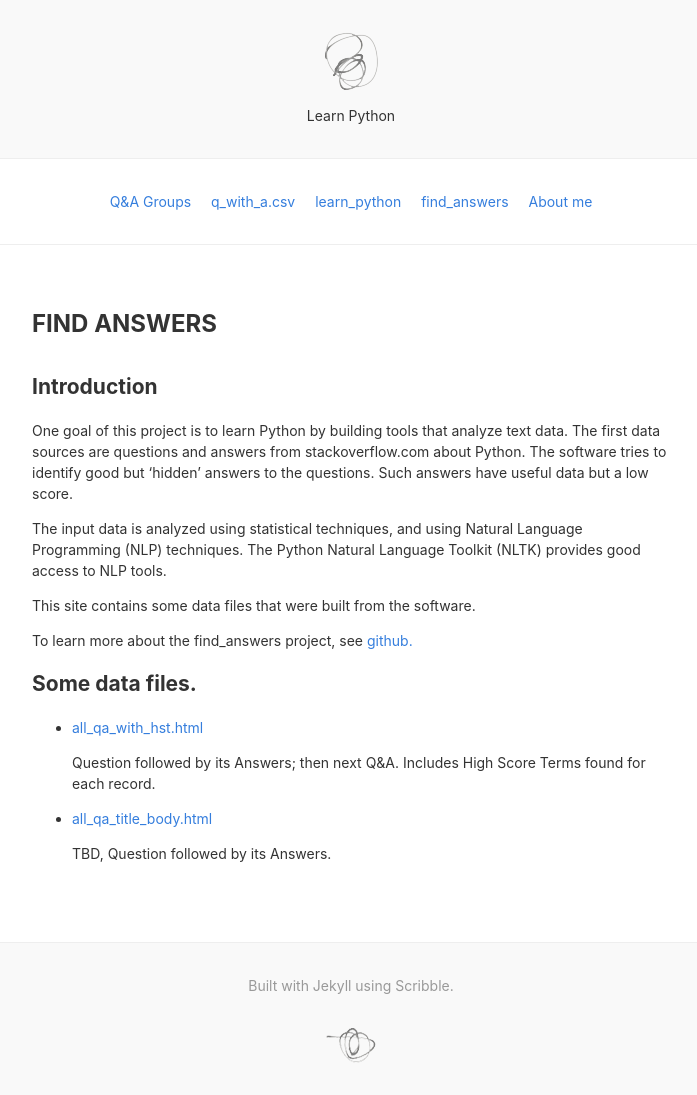
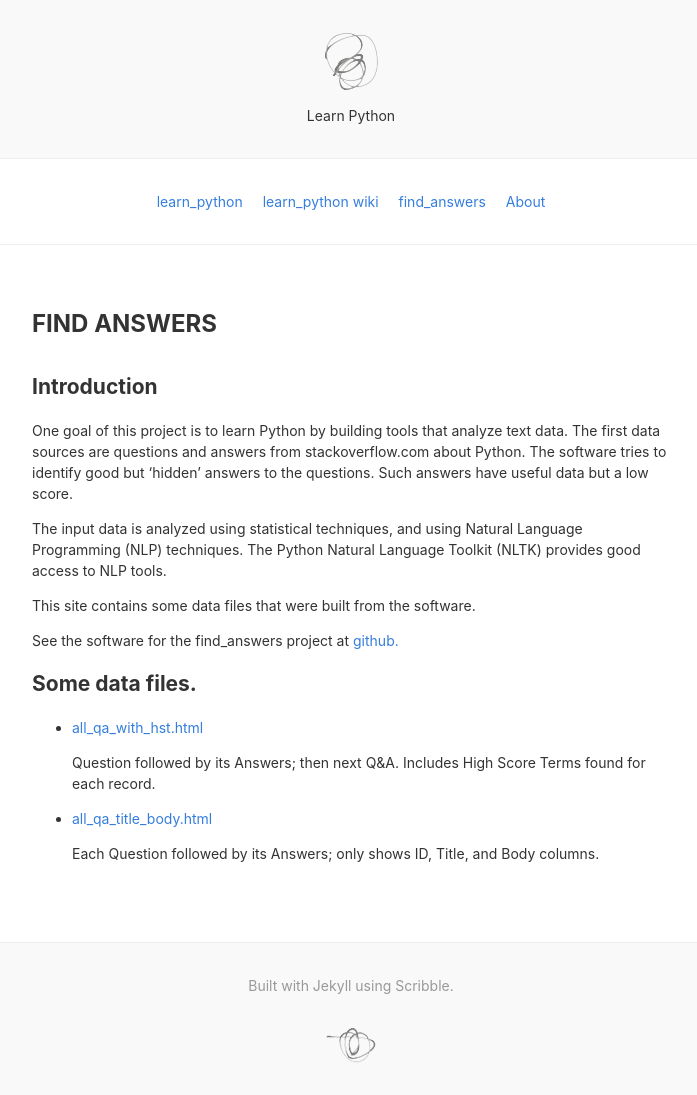
Before and after one commit to clp/learn_python, a Jekyll site: the page built from docs/find_answers/index.md, in a window 1280 px wide. Shown: the whole page, without its empty margins (289-986 px from the left). Built offline with Jekyll 4.4.1, drawn with Linux system fonts in a browser that asks for light colours; nearby versions of some CDN libraries.

Commit message:
_config.yml: Modify navigation links at top of page.
Remove two links to data files, no longer needed.

Add link to the learn_python project wiki at github.

```diff
--- a/docs/_config.yml
+++ b/docs/_config.yml
@@ -8,19 +8,16 @@ signoff:          "clp" # Your name
 share:            false # Turn on twitter and facebook share buttons
 
 links:
-  - name:         Q&A Groups
-    url:          /find_answers/all_qa_with_hst.html
-    external:     false
-  - name:         q_with_a.csv
-    url:          /find_answers/q_with_a.csv
-    external:     false
   - name:         learn_python
     url:          /
     external:     false
+  - name:         learn_python wiki
+    url:          https://github.com/clp/learn_python/wiki
+    external:     true
   - name:         find_answers
     url:          /find_answers
     external:     false
-  - name:         About me
+  - name:         About
     url:          /about
     external:     false
 # ------------ CONFIGURABLE END ------------
--- a/docs/find_answers/index.md
+++ b/docs/find_answers/index.md
@@ -18,8 +18,7 @@ provides good access to NLP tools.
 This site contains some data files that were built
 from the software.
 
-To learn more about the find_answers project,
-see
+See the software for the find_answers project at
 [github.](https://github.com/clp/learn_python/tree/master/find_answers)
 
 ## Some data files.
@@ -32,4 +31,5 @@ see
 
 * [all_qa_title_body.html](all_qa_title_body.html)
 
-  TBD, Question followed by its Answers.
+  Each Question followed by its Answers; only shows ID, Title, and Body
+  columns.
```
